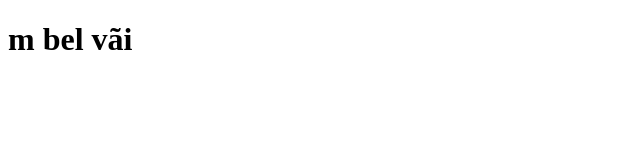
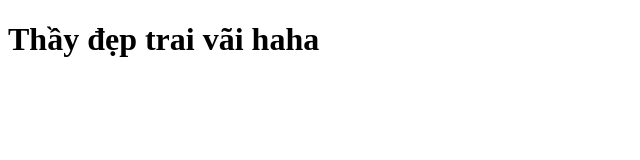
Before and after one commit to Dinhviethd/Poll-App, a website: page src/views/index.html in a window 1280 px wide. Shown: the whole page, without its empty margins (0-640 px from the left). Drawn offline with Linux system fonts and the light colour scheme.

Commit message:
push code

```diff
--- a/src/views/index.html
+++ b/src/views/index.html
@@ -6,6 +6,6 @@
     <title>Document</title>
  </head>
  <body>
-    <h1>m bel vãi</h1>
+    <h1>Thầy đẹp trai vãi haha  </h1>
  </body>
  </html>
```
Also changed, not shown: .github/workflows/ci-cd.yml.
